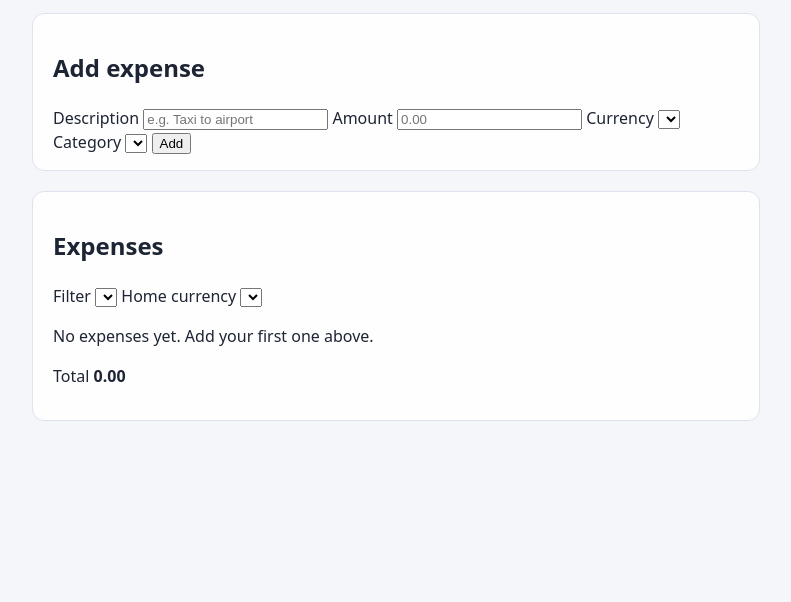
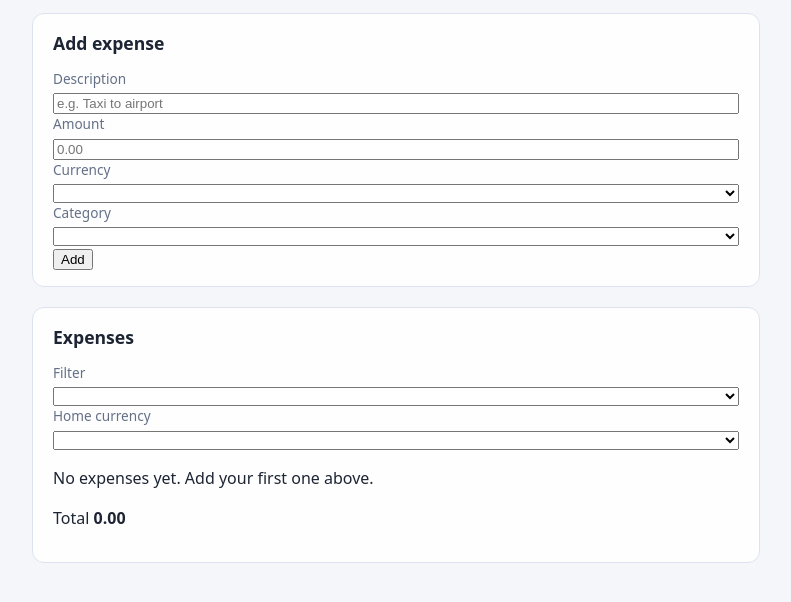
Before and after one commit to trevorayunga/expense_project, a plain HTML site: page index.html in a window 1280 px wide. Shown: the part 124-726 px from the top of the page, without its empty margins (244-1035 px from the left). Drawn offline with Linux system fonts and the light colour scheme; a script that the page names is missing.

Commit message:
edit the label in css in the form id section in  html

```diff
--- a/style.css
+++ b/style.css
@@ -8,3 +8,5 @@ body { margin: 0; font-family: system-ui, -apple-system, "Segoe UI", sans-serif;
 h1 { margin-bottom: 0; }
 .subtitle { margin-top: .25rem; color: var(--muted); }
 .card { background: var(--card); border: 1px solid var(--border); border-radius: 12px; padding: 1rem 1.25rem; margin-bottom: 1.25rem; }
+h2 { font-size: 1.1rem; margin: 0 0 .75rem; }
+label { display: flex; flex-direction: column; font-size: .85rem; color: var(--muted); gap: .25rem; }
```
